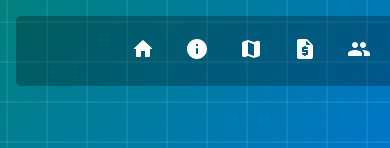
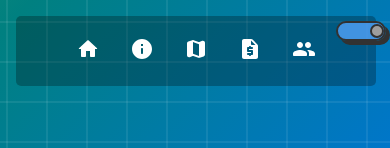
Before and after one commit to ivangomezdev/mindCapitalMeme, a Next.js app: page / in a window 390 px wide. Shown: the top 148 px of the page. Built offline with nearby package versions, Linux system fonts and the light colour scheme; grey boxes are pictures that could not be loaded; a web font is replaced by a local one.

Commit message:
cambios en main

```diff
--- a/src/components/navBar.css
+++ b/src/components/navBar.css
@@ -70,7 +70,7 @@
 
 @media (max-width: 485px) {
   .navBar__content {
-   width: 470px;
+   width: 360px;
   }
 
   .navBar__content p {
```
